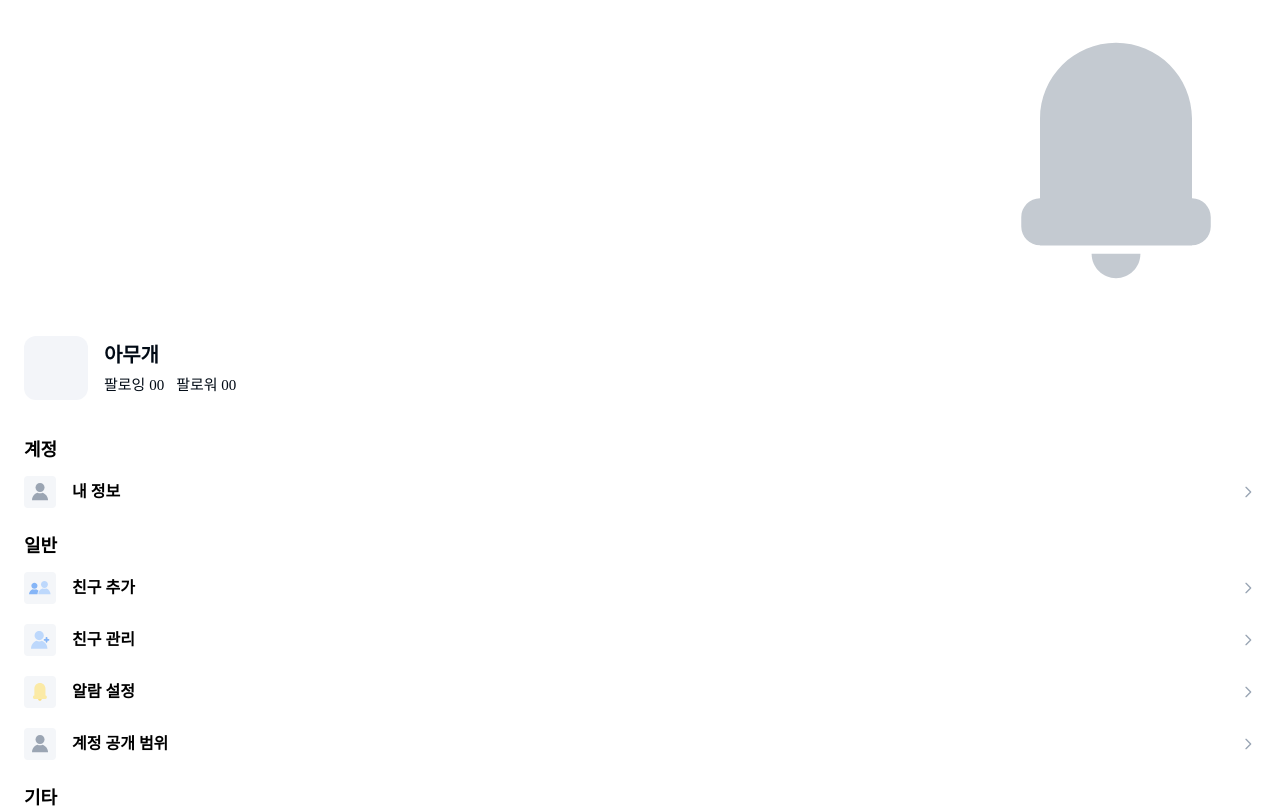
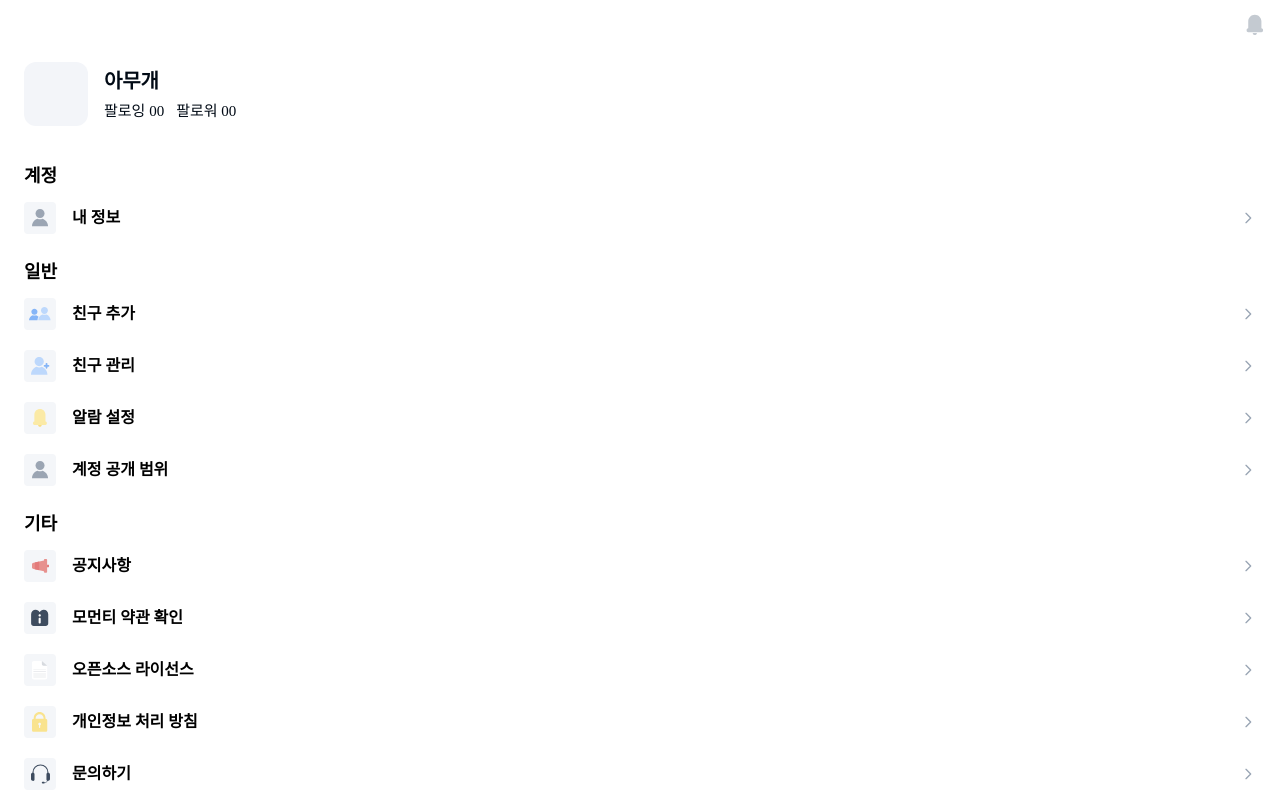
Before and after one commit to momenty-team/momenty-front, a Next.js app: page /user in a window 1280 px wide. Shown: the top 808 px of the page. Built offline with nearby package versions, Linux system fonts and the light colour scheme.

Commit message:
chore: 아이콘 설정 변경

```diff
--- a/src/app/user/page.tsx
+++ b/src/app/user/page.tsx
@@ -61,7 +61,7 @@ function User() {
     <div className="w-full">
       <header className="width-full flex flex-row-reverse py-[12px] px-[12px]">
         <button onClick={onClickAlarmButton} type="button">
-          <BellIcon />
+          <BellIcon className="flex" width={26} height={26} />
         </button>
       </header>
 
```
